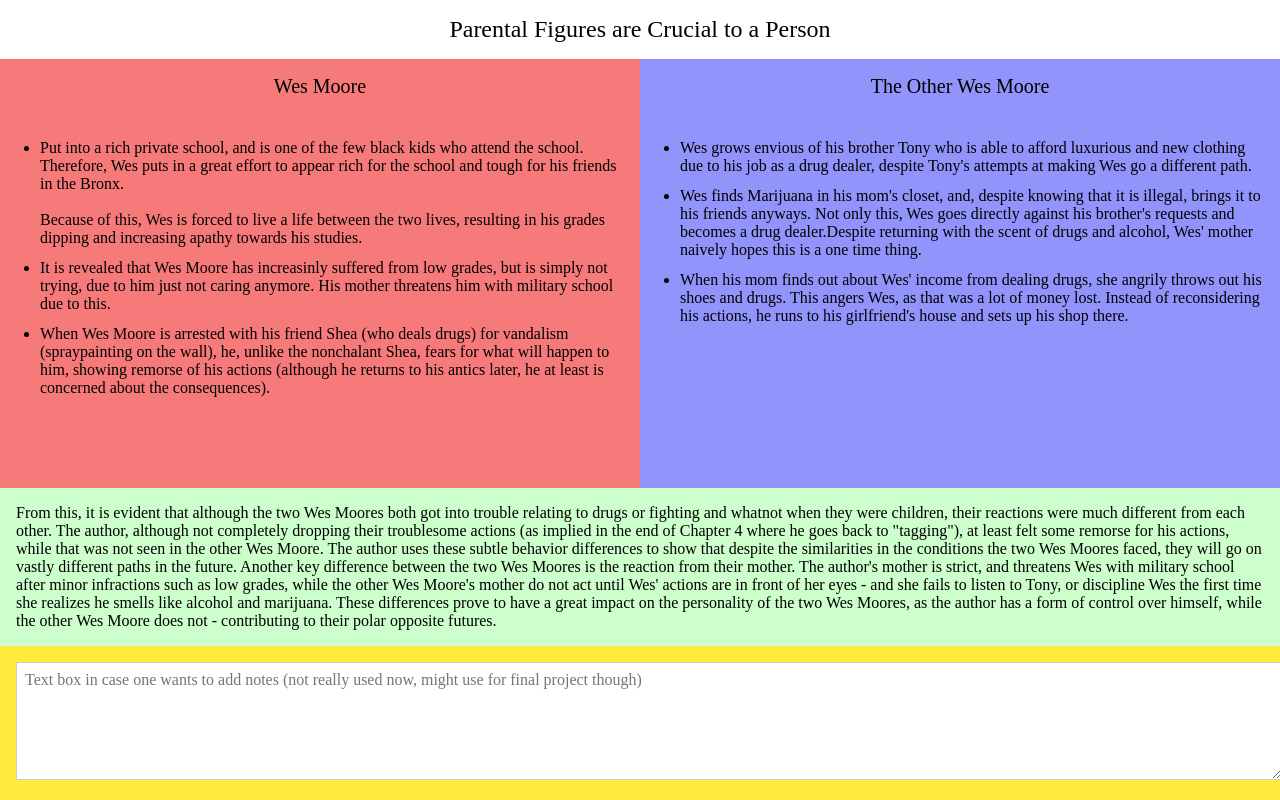
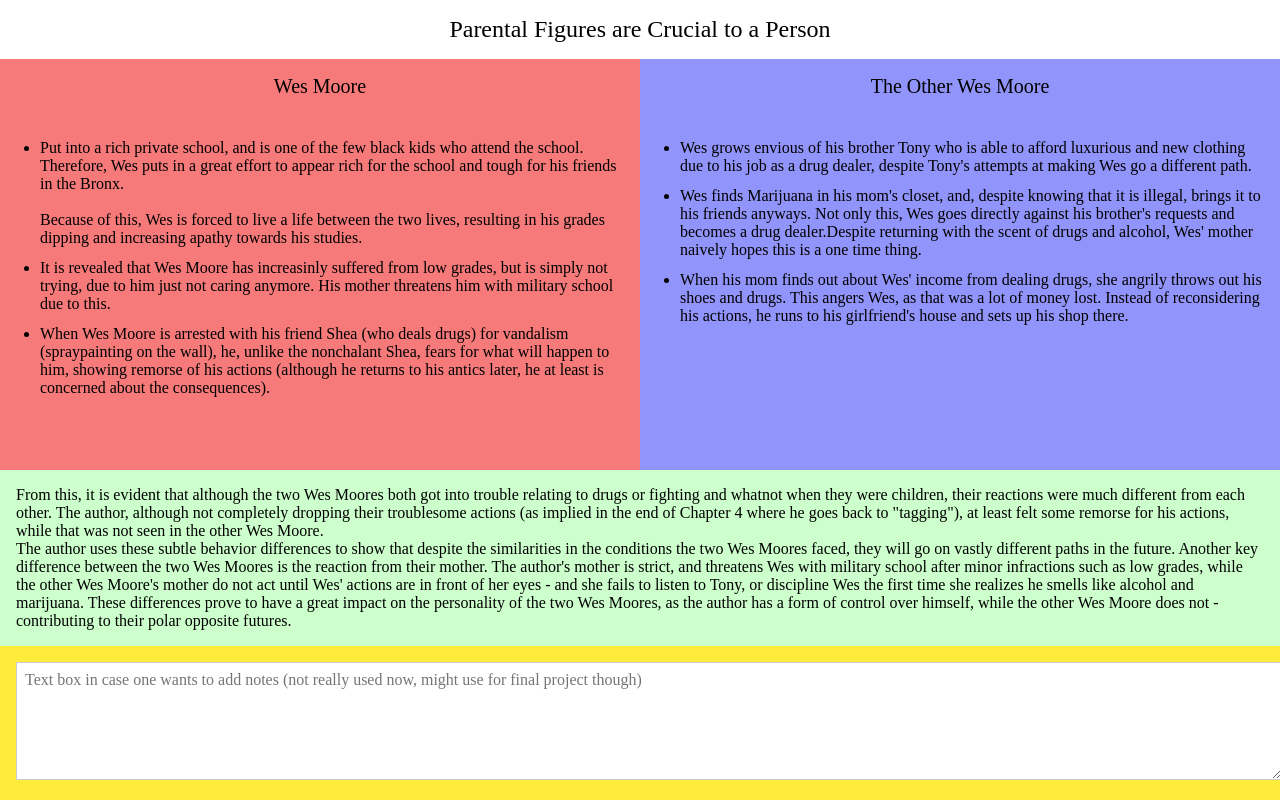
Before and after one commit to jaysong2000/synthetist, a plain HTML site: page index.html in a window 1280 px wide. Drawn offline with Linux system fonts and the light colour scheme.

Commit message:
Update index.html

```diff
--- a/index.html
+++ b/index.html
@@ -145,7 +145,7 @@
 
     <div class="template-zone">
       <div class="template-content">
-        From this, it is evident that although the two Wes Moores both got into trouble relating to drugs or fighting and whatnot when they were children, their reactions were much different from each other. The author, although not completely dropping their troublesome actions (as implied in the end of Chapter 4 where he goes back to "tagging"), at least felt some remorse for his actions, while that was not seen in the other Wes Moore. The author uses these subtle behavior differences to show that despite the similarities in the conditions the two Wes Moores faced, they will go on vastly different paths in the future. Another key difference between the two Wes Moores is the reaction from their mother. The author's mother is strict, and threatens Wes with military school after minor infractions such as low grades, while the other Wes Moore's mother do not act until Wes' actions are in front of her eyes - and she fails to listen to Tony, or discipline Wes the first time she realizes he smells like alcohol and marijuana. These differences prove to have a great impact on the personality of the two Wes Moores, as the author has a form of control over himself, while the other Wes Moore does not - contributing to their polar opposite futures.
+        From this, it is evident that although the two Wes Moores both got into trouble relating to drugs or fighting and whatnot when they were children, their reactions were much different from each other. The author, although not completely dropping their troublesome actions (as implied in the end of Chapter 4 where he goes back to "tagging"), at least felt some remorse for his actions, while that was not seen in the other Wes Moore. <br> The author uses these subtle behavior differences to show that despite the similarities in the conditions the two Wes Moores faced, they will go on vastly different paths in the future. Another key difference between the two Wes Moores is the reaction from their mother. The author's mother is strict, and threatens Wes with military school after minor infractions such as low grades, while the other Wes Moore's mother do not act until Wes' actions are in front of her eyes - and she fails to listen to Tony, or discipline Wes the first time she realizes he smells like alcohol and marijuana. These differences prove to have a great impact on the personality of the two Wes Moores, as the author has a form of control over himself, while the other Wes Moore does not - contributing to their polar opposite futures.
       </div>
     </div>
 
```
